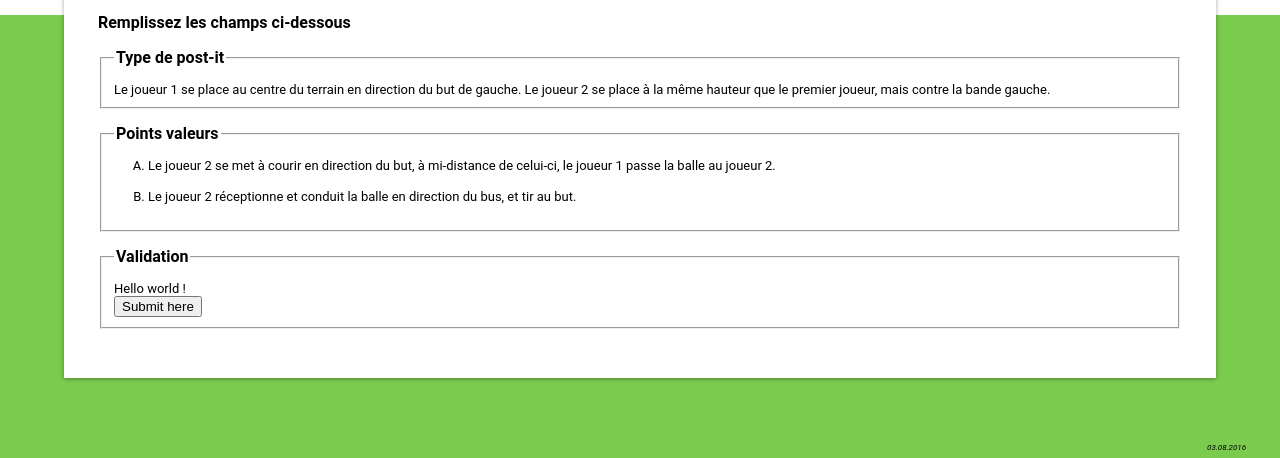
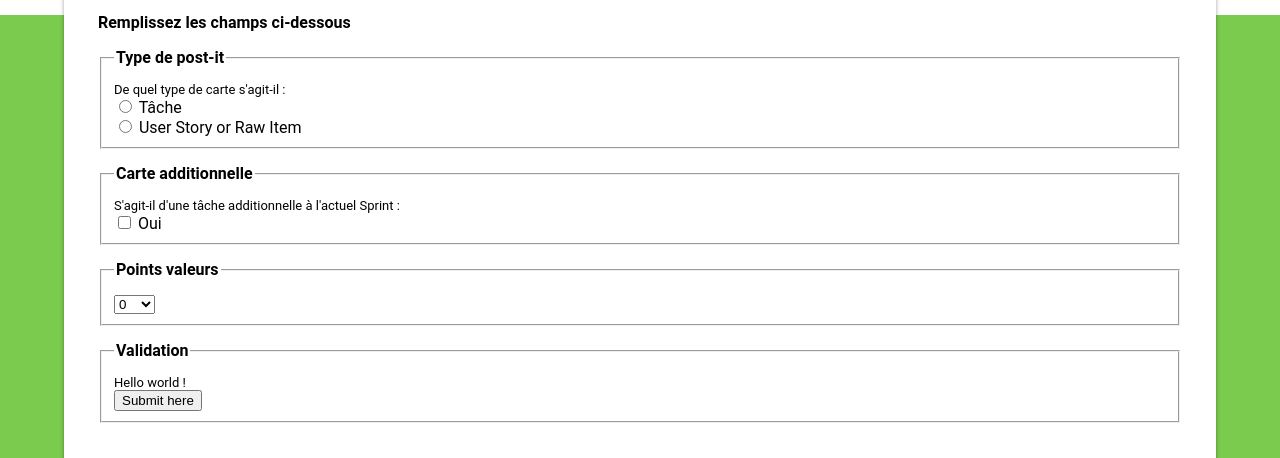
Before and after one commit to matbgn/remember-it, a plain HTML site: page index.html in a window 1280 px wide. Shown: the part 270-728 px from the top of the page. Drawn offline with Linux system fonts and the light colour scheme; grey boxes are pictures that could not be loaded.

Commit message:
Added multiple field to form

```diff
--- a/assets/css/style.css
+++ b/assets/css/style.css
@@ -33,6 +33,11 @@ body {
     background-color: rgb(123, 203, 78);
     font-family: Roboto, RobotoDraft, Helvetica, Arial, sans-serif;
     margin: 0;
+}
+
+fieldset {
+    margin-bottom: 15px;
+    padding-top: 15px;
 }
 
 footer {
@@ -102,11 +107,6 @@ ul {
     padding-right: 34px;
 }
 
-fieldset {
-    margin-bottom: 15px;
-    padding-top: 15px;
-}
-
 /* Classes styles */
 
 .headerMast {
--- a/index.html
+++ b/index.html
@@ -25,27 +25,47 @@
             <h1>Création de post-it</h1>
             <h2>Remplissez les champs ci-dessous</h2>
             <!-- TODO: Debug fieldset responsive view in native browser -->
+            <form action="https://ihome.ust.hk/~rossiter/cgi-bin/show_everything.php" method="get">
                 <fieldset>
                     <legend>
                         <b>Type de post-it</b></legend>
-                <p>Le joueur 1 se place au centre du terrain en direction du but de gauche. Le joueur 2 se place à la même hauteur que le premier joueur, mais contre la bande gauche.</p>
+                    <p>De quel type de carte s'agit-il :</p>
+                    <input type="radio" name="type" value="task"> Tâche
+                    <br>
+                    <input type="radio" name="type" value="userStory"> User Story or Raw Item
+                </fieldset>
+                <fieldset>
+                    <legend>
+                        <b>Carte additionnelle</b></legend>
+                    <p>S'agit-il d'une tâche additionnelle à l'actuel Sprint :</p>
+                    <input type="checkbox" name="add" value="addTrue"> Oui
                 </fieldset>
                 <fieldset>
                     <legend>
                         <b>Points valeurs</b></legend>
-                <ol type="A">
-                    <li>Le joueur 2 se met à courir en direction du but, à mi-distance de celui-ci, le joueur 1 passe la balle au joueur 2.</li>
-                    <li>Le joueur 2 réceptionne et conduit la balle en direction du bus, et tir au but.</li>
-                </ol>
+                    <select>
+                        <option value="0">0</option>
+                        <option value="0.5">0.5</option>
+                        <option value="1">1</option>
+                        <option value="2">2</option>
+                        <option value="3">3</option>
+                        <option value="5">5</option>
+                        <option value="8">8</option>
+                        <option value="13">13</option>
+                        <option value="20">20</option>
+                        <option value="40">40</option>
+                        <option value="infinity">&infin;</option>
+                        <option value="unknown">?</option>
+                    </select>
                 </fieldset>
                 <fieldset>
                     <legend>
                         <b>Validation</b></legend>
-                <form action="https://ihome.ust.hk/~rossiter/cgi-bin/show_everything.php" method="get">
+
                     <p>Hello world !</p>
                     <input type="submit" value="Submit here">
+                </fieldset>
             </form>
-            </fieldset>
         </div>
     </div>
 
```
Also changed, not shown: 8 other files. Lines whose indentation alone changed are shown as unchanged.
